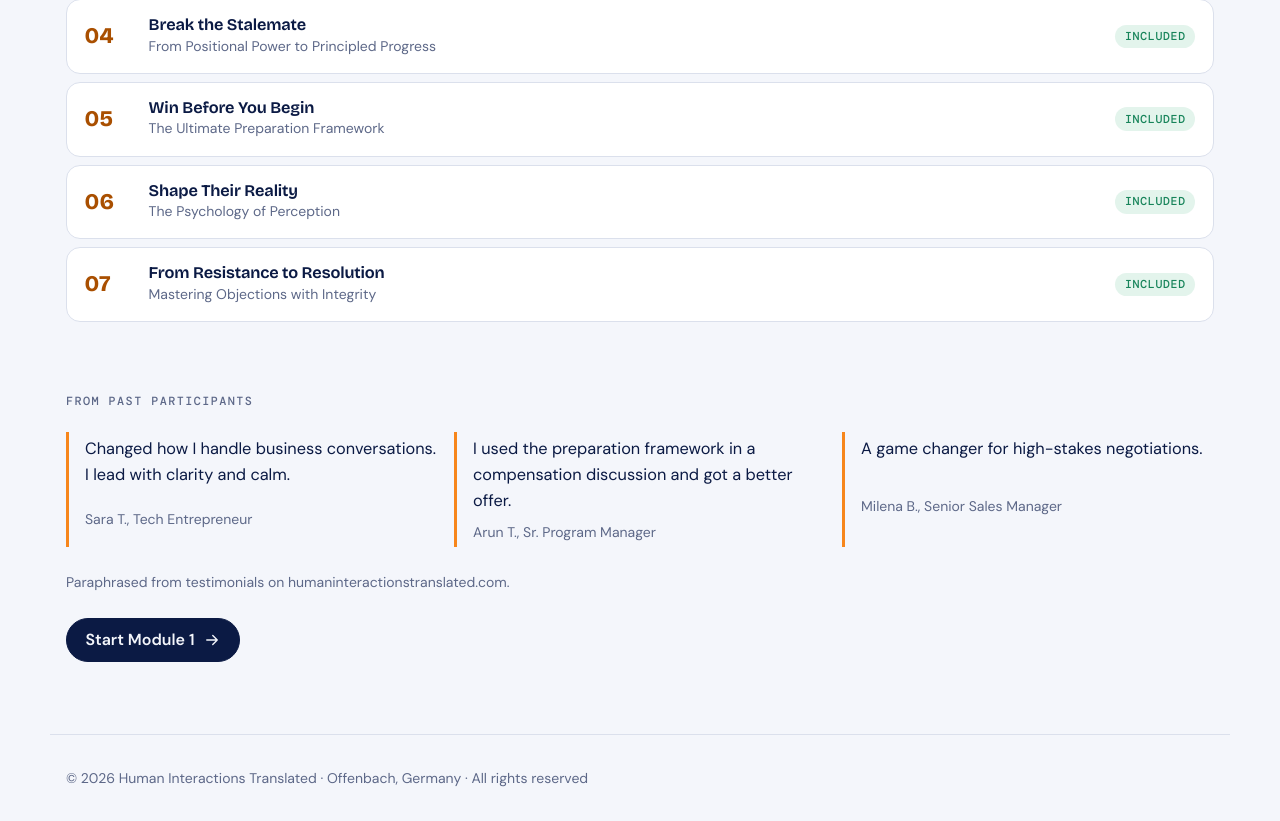
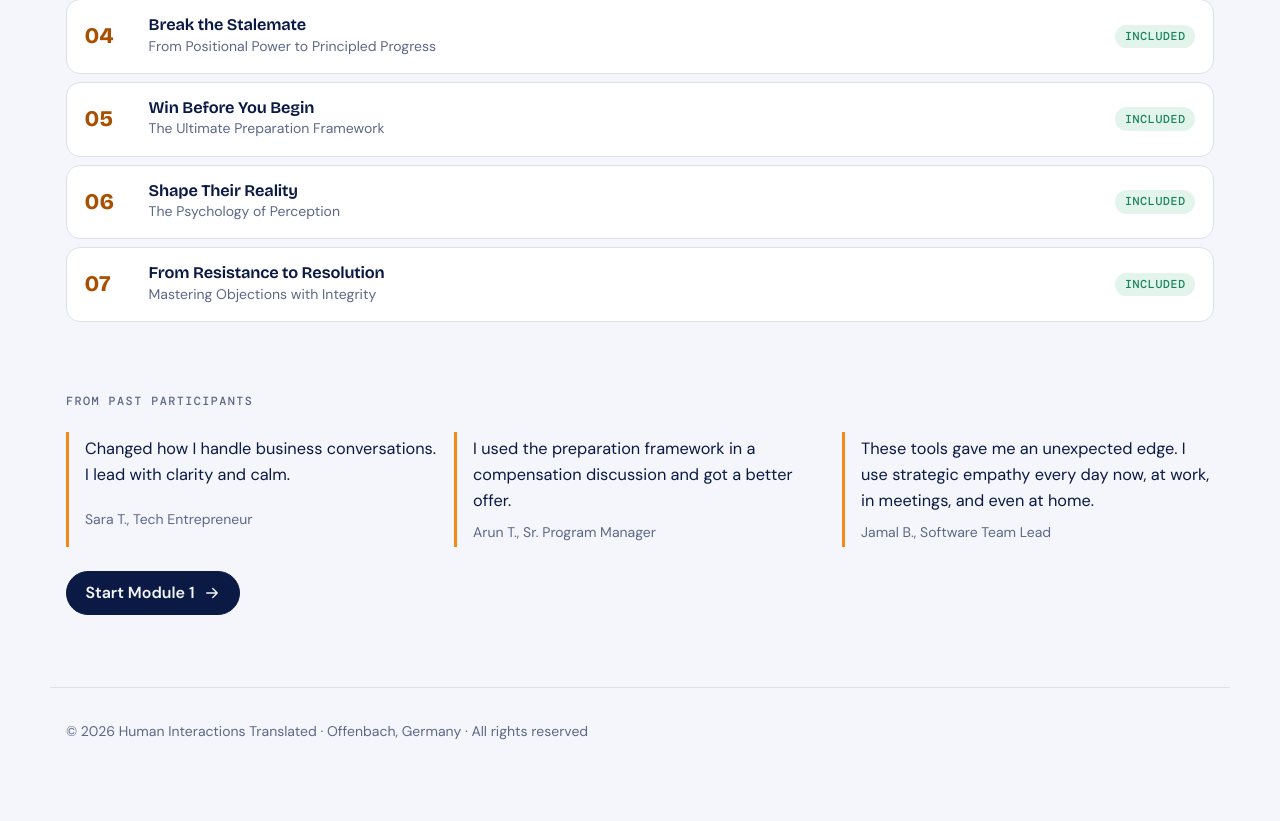
Before and after one commit to raadkirmanihit-cell/hit-academy, a React (Vite) app: page / in a window 1280 px wide. Shown: the part 1723-2544 px from the top of the page. After the commit the page ends 2498 px from the top, so only its background shows below. Built offline with nearby package versions, Linux system fonts and the light colour scheme; no server answers.

Commit message:
Landing: swap in Jamal B. testimonial, drop source note
Co-Authored-By: Claude Opus 5.5 <noreply@anthropic.com>
Claude-Session: https://claude.ai/code/session_01RecvMBrkpDH6PbAb622iGj

```diff
--- a/src/ui/Landing.jsx
+++ b/src/ui/Landing.jsx
@@ -79,9 +79,8 @@ export default function Landing() {
           <div className="quote-grid">
             <div className="quote"><p>Changed how I handle business conversations. I lead with clarity and calm.</p><span className="small muted">Sara T., Tech Entrepreneur</span></div>
             <div className="quote"><p>I used the preparation framework in a compensation discussion and got a better offer.</p><span className="small muted">Arun T., Sr. Program Manager</span></div>
-            <div className="quote"><p>A game changer for high-stakes negotiations.</p><span className="small muted">Milena B., Senior Sales Manager</span></div>
+            <div className="quote"><p>These tools gave me an unexpected edge. I use strategic empathy every day now, at work, in meetings, and even at home.</p><span className="small muted">Jamal B., Software Team Lead</span></div>
           </div>
-          <p className="small muted">Paraphrased from testimonials on humaninteractionstranslated.com.</p>
           <div><button className="btn btn-dark" onClick={cta}>Start Module 1 <Icon.arrowR /></button></div>
         </div>
       </section>
```
